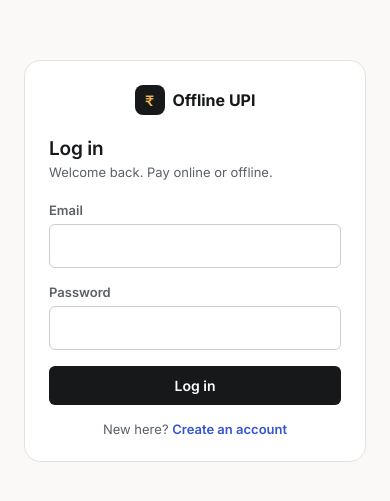
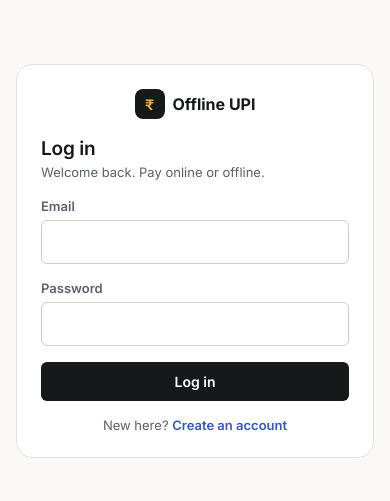
Before and after one commit to aishwarya983/Offline-UPI, a React (Vite) app in the folder client/: page /login in a window 390 px wide. Shown: the part 161-662 px from the top of the page. Built offline with nearby package versions, Linux system fonts and the light colour scheme; no server answers.

Commit message:
Improve mobile authentication layout

```diff
--- a/client/src/pages/AuthPages.css
+++ b/client/src/pages/AuthPages.css
@@ -71,3 +71,20 @@
 .auth-card input:focus-visible {
   border-color: var(--brand);
 }
+@media (max-width: 480px) {
+  .auth-page {
+    padding: 16px;
+  }
+
+  .auth-card {
+    max-width: 100%;
+  }
+
+  .auth-card__brand {
+    margin-bottom: 18px;
+  }
+
+  .auth-card__subtitle {
+    margin-bottom: 18px;
+  }
+}
```
